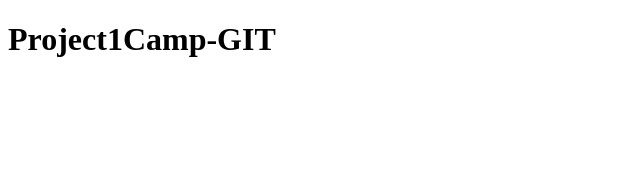
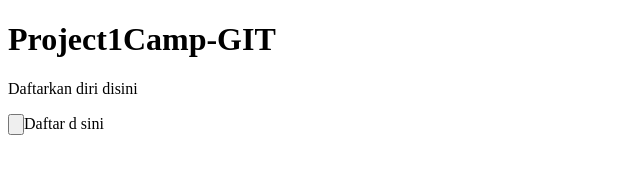
Before and after one commit to AsetSabu/ProjectCamp, a plain HTML site: page index.html in a window 1280 px wide. Shown: the whole page, without its empty margins (0-640 px from the left). Drawn offline with Linux system fonts and the light colour scheme.

Commit message:
Update index.html

```diff
--- a/index.html
+++ b/index.html
@@ -8,6 +8,8 @@
   </head>
   <body>
     <h1>Project1Camp-GIT</h1>
+    <p>Daftarkan diri disini</p>
+    <input type="button">Daftar d sini</input>
     <h2></h2>
   </body>
 </html>
```
